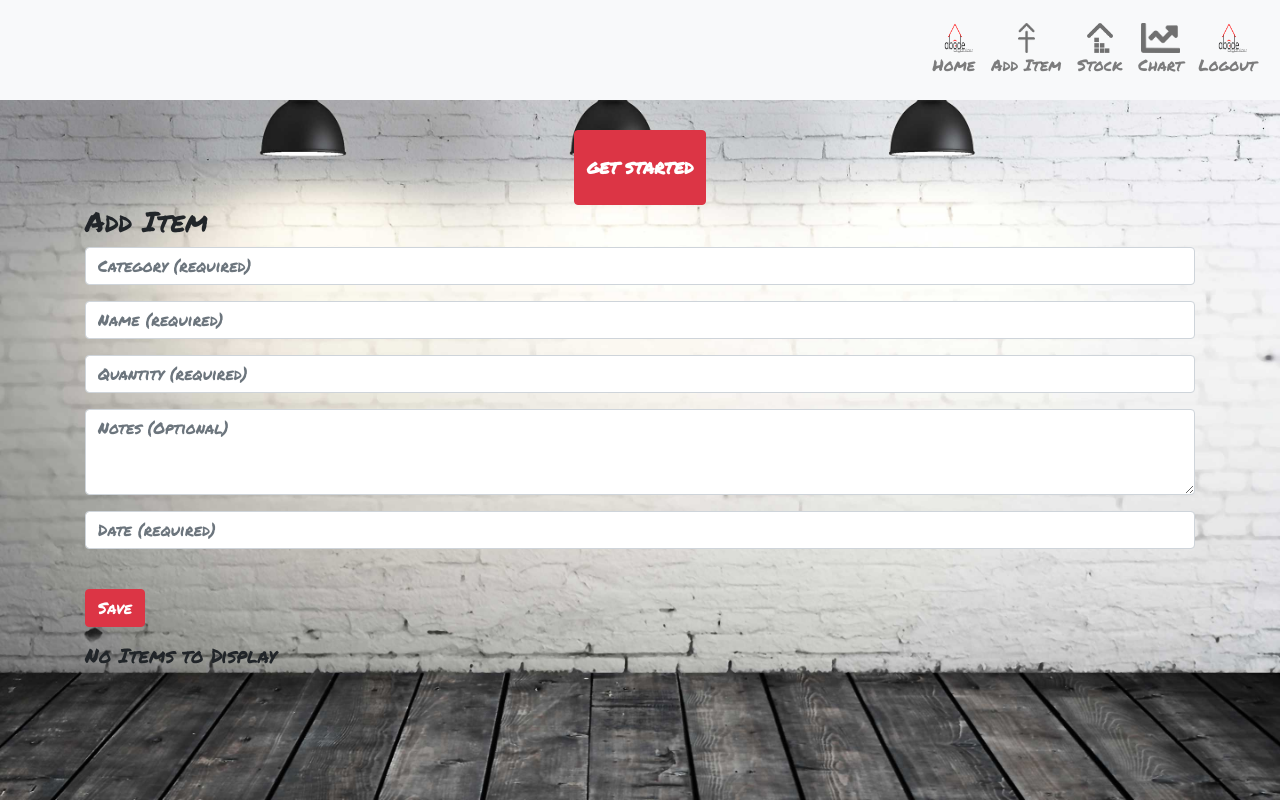
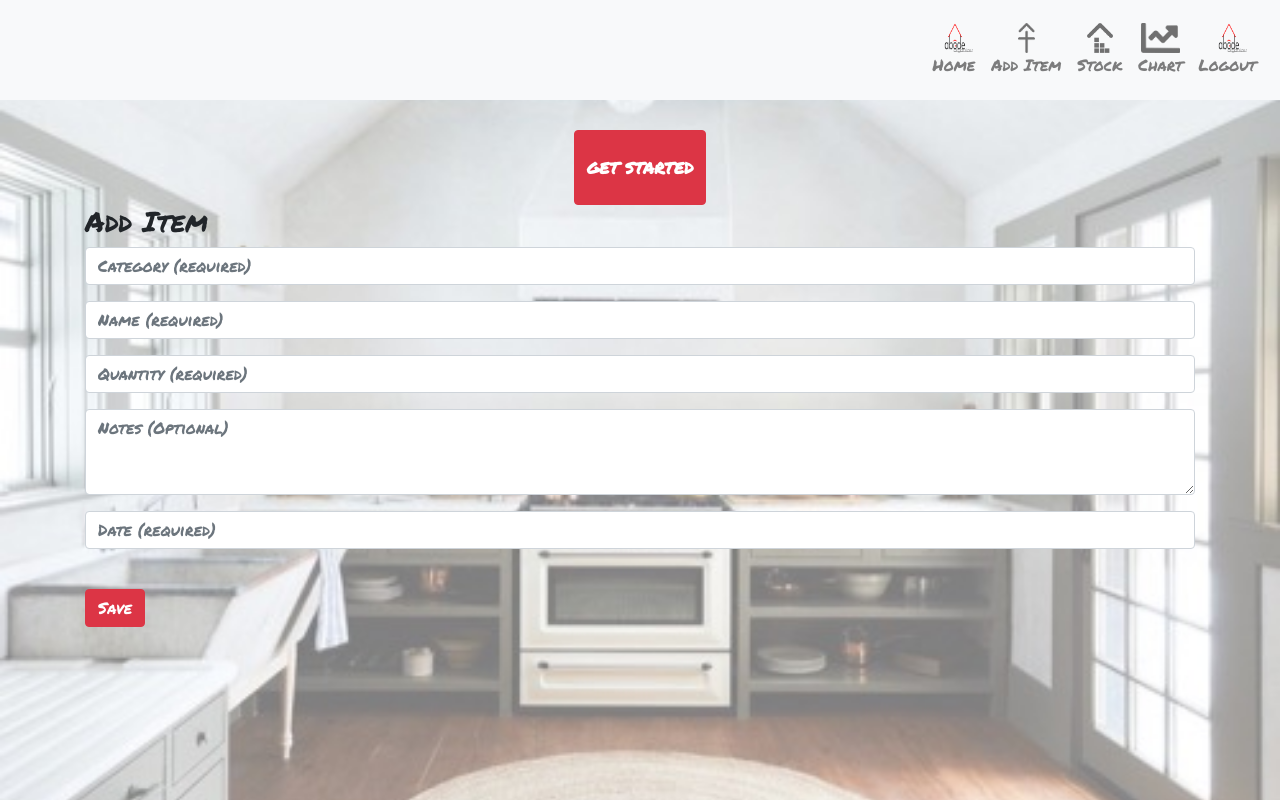
Before and after one commit to missybarringer/Project-3, a React (Create React App) app in the folder client/: page /additem in a window 1280 px wide. Built offline with nearby package versions, Linux system fonts and the light colour scheme.

Commit message:
new background image, cleanup color scheme on stock page, remove 2nd div on add item page

```diff
--- a/client/public/style.css
+++ b/client/public/style.css
@@ -3,8 +3,9 @@
 }
 
 body {
-    background-image: url(./images/background.jpg);
+    background-image: url(./images/background3.jpg);
     background-size: 100%;
+    z-index: -100;
 }
 
 .navbar {
@@ -135,6 +136,8 @@ p {
 .card-header {
     padding: 0;
     text-align: center;
+    background-color:#f8f9fa;
+
 }
 
 .align-center {
--- a/client/src/pages/AddItem.js
+++ b/client/src/pages/AddItem.js
@@ -56,7 +56,6 @@ class Search extends Component {
         return (
             <Container>
                 <Row>
-                    <br />
                     <Col size="md-4">
                         <h3>Add Item</h3>
                         <Form>
@@ -104,7 +103,7 @@ class Search extends Component {
                         </Form>
                     </Col>
                 </Row>
-                <Row className="mt-3">
+                {/* <Row className="mt-3">
                     <Col size="md-12">
                         {this.state.items.length ? (
                             <div>
@@ -125,7 +124,7 @@ class Search extends Component {
                                 <h5>No Items to Display</h5>
                             )}
                     </Col>
-                </Row>
+                </Row> */}
             </Container>
         );
     }
```
Also changed, not shown: client/public/images/background2.jpg (added), client/public/images/background3.jpg (added).
